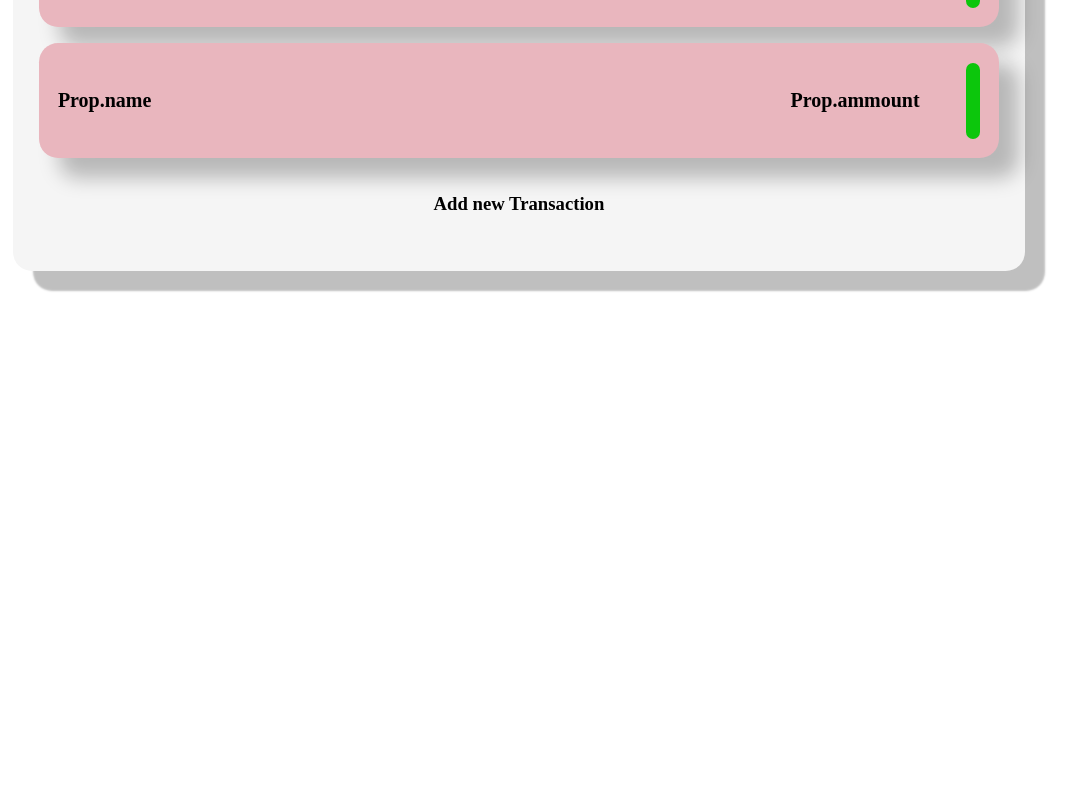
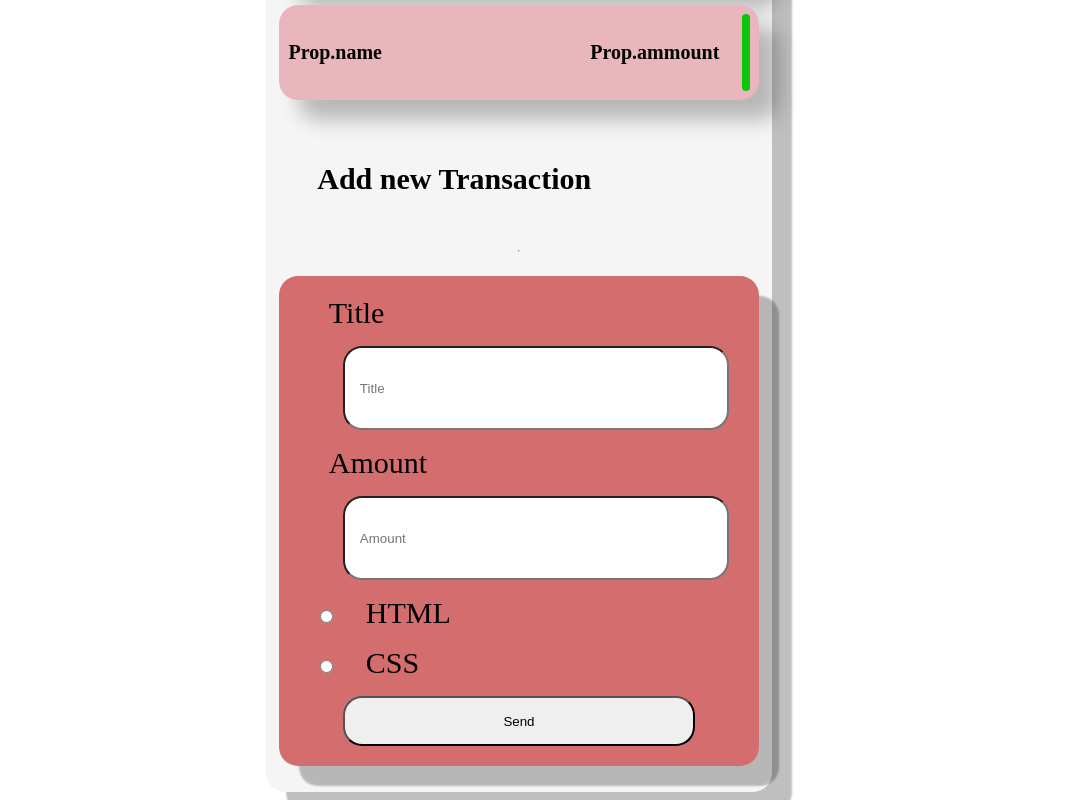
Before and after one commit to qasim29/expense-tracker, a JavaScript app: page / in a window 1280 px wide. Shown: the part 931-1731 px from the top of the page, without its empty margins (121-1198 px from the left). Before the commit the page ends 1329 px from the top, so only its background shows below. Built offline with nearby package versions, Linux system fonts and the light colour scheme; the HTML template or start-up script is replaced by a standard one.

Commit message:
UI COMPLETED

```diff
--- a/src/components/AddTransaction.js
+++ b/src/components/AddTransaction.js
@@ -8,6 +8,7 @@ const AddTransaction = () => {
             <div>
                 <h3>Add new Transaction</h3>
             </div>
+            <hr></hr>
             <div>
                 <TransactionDetails></TransactionDetails>
             </div>
--- a/src/components/TransactionDetails.js
+++ b/src/components/TransactionDetails.js
@@ -1,10 +1,32 @@
 import "../styles/TransactionDetails.css";
 
-const TransactionDetails = ()=>{
-    return (
-        <div className="transaction-details">
+const TransactionDetails = () => {
+  return (
+    <div className="transaction-details">
+      <form>
+        <label>Title</label>
+        <input type="text" name="title" placeholder="Title" />
+        <label>Amount</label>
+        <input type="text" name="amount" placeholder="Amount" />
+        {/* radio buttons */}
+        <div>
+          <input type="radio" id="html" name="fav_language" value="HTML" />
+          <label for="html">HTML</label>
+          <br></br>
         </div>
-        );
-}
+
+        <div>
+          <input type="radio" id="css" name="fav_language" value="CSS" />
+          <label for="css">CSS</label>
+          <br></br>
+        </div>
+
+
+        {/* button */}
+        <input type="submit" value="Send" />
+      </form>
+    </div>
+  );
+};
 
 export default TransactionDetails;
--- a/src/styles/AddTransaction.css
+++ b/src/styles/AddTransaction.css
@@ -0,0 +1,13 @@
+.add-transaction{
+    display: flex;
+    flex-direction: column;
+    row-gap: 1em;
+    margin-top: 1em;
+}
+.add-transaction div h3{
+    padding-left: 8%;
+    font-size: 30px  !important;
+}
+.add-transaction>div{
+    flex:1;
+}
--- a/src/styles/App.css
+++ b/src/styles/App.css
@@ -4,10 +4,12 @@
   row-gap: 1em;
   align-items: center;
 
-  width: 80%;
-  margin: 10%;
+  width: 40%;
+  margin-left: 30%;
+  margin-right: 30%;
+
   margin-top: 2%;
-  padding-bottom: 3%;
+  padding-bottom: 2%;
   border-radius: 1.2rem;
   box-shadow: 20px 20px 2px rgba(0, 0, 0, 0.25);
   background-color: whitesmoke;
@@ -34,6 +36,9 @@
 #container4{
   width:95%;
 }
+#container5{
+  width:95%;
+}
 
 
 
--- a/src/styles/History.css
+++ b/src/styles/History.css
@@ -4,9 +4,9 @@
     row-gap: 1em;
 
 }
-.hContainer>:nth-child(1){
+.hContainer div h1{
     padding-left: 8%;
-    font-size: 15px;
+    font-size: 30px !important;
 }
 .hContainer>div{
     flex:1;
--- a/src/styles/TransactionDetails.css
+++ b/src/styles/TransactionDetails.css
@@ -0,0 +1,32 @@
+.transaction-details form{
+    display:flex;
+    flex-direction: column;
+    row-gap: 1em;
+    border-radius: 1.2rem;
+    box-shadow: 20px 20px 2px rgba(0, 0, 0, 0.25);
+    background-color: rgb(212, 109, 109);
+    padding: 20px;
+}
+form input[type=text]{
+    border-radius: 1.2rem;
+    width:80%;
+    margin-left: 10%;
+    margin-right: 20%;
+    height:50px;
+    padding:15px ;
+}
+form label{
+    font-size: 30px;
+    padding-left: 1em;
+}
+form div{
+    padding-left: 1em;
+}
+input[type=submit]{
+    border-radius: 1.2rem;
+    width:80%;
+    margin-left: 10%;
+    margin-right: 20%;
+    height:50px;
+    padding:15px ;
+}
--- a/src/styles/index.css
+++ b/src/styles/index.css
@@ -12,6 +12,7 @@ body {
   -webkit-font-smoothing: antialiased;
   -moz-osx-font-smoothing: grayscale;
   background-color: indianred;
+  /* overflow: hidden; */
 
 
 }
```
